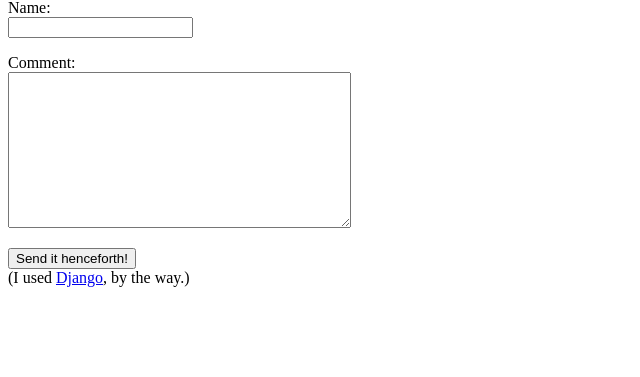
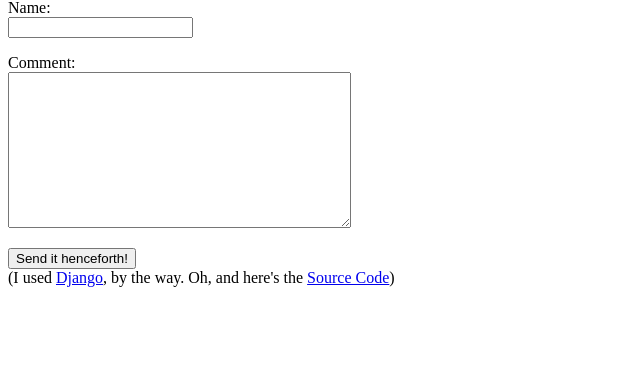
Before and after one commit to athalean/pythonanywhere_test, a Django app: page / in a window 1280 px wide. Shown: the part 286-663 px from the top of the page, without its empty margins (0-640 px from the left). Run offline with Django 3.2, Linux system fonts and the light colour scheme; data that the repository does not hold is empty.

Commit message:
added github link. Yay open source!

```diff
--- a/panywhere/templates/base.html
+++ b/panywhere/templates/base.html
@@ -10,6 +10,9 @@
 </head>
 <body>
 {% block content %}{% endblock %}
-<footer>(I used <a href="http://djangoproject.com">Django</a>, by the way.)</footer>
+<footer>
+    (I used <a href="http://djangoproject.com">Django</a>, by the way.
+    Oh, and here's the <a href="https://github.com/athalean/pythonanywhere_test">Source Code</a>)
+</footer>
 </body>
 </html>
```
